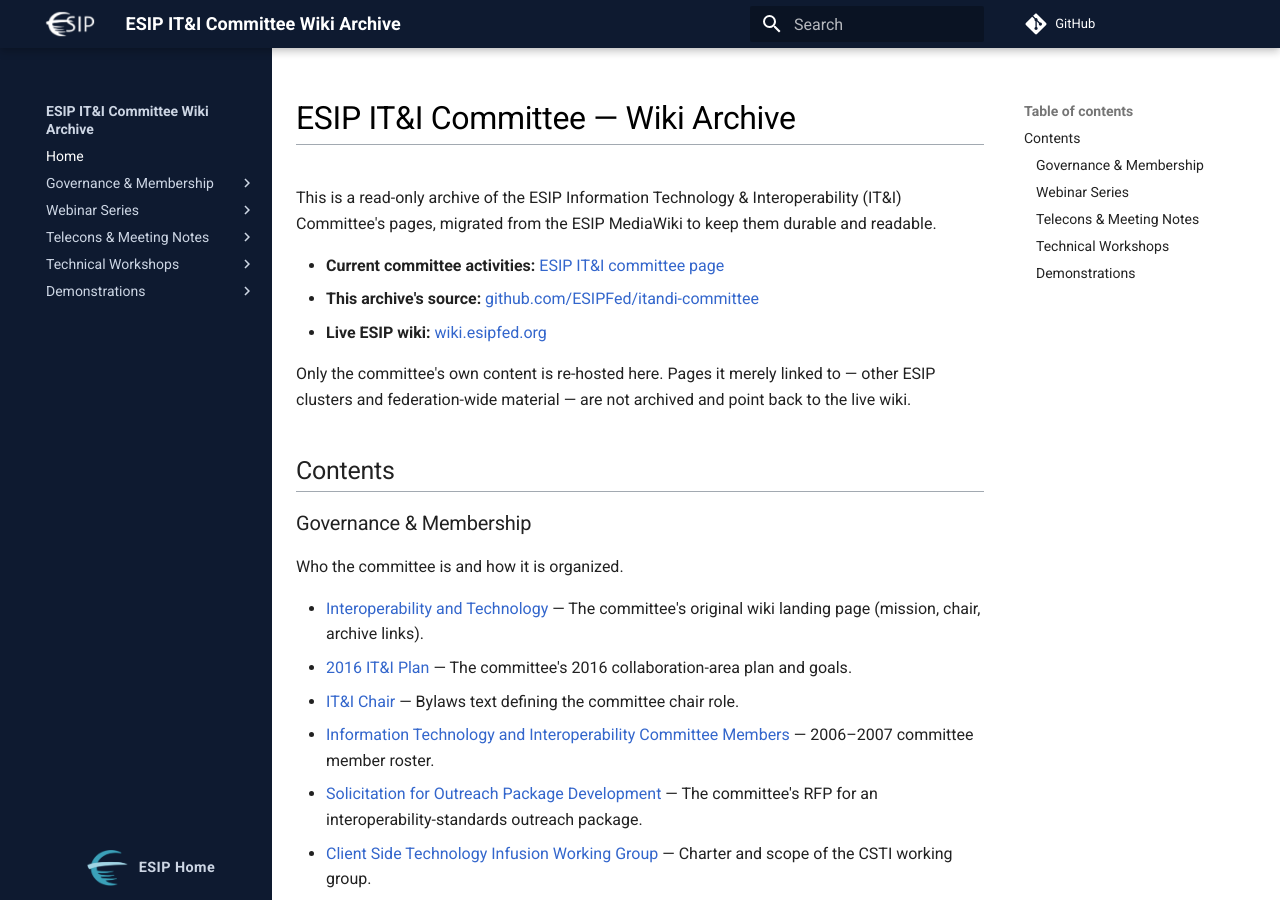
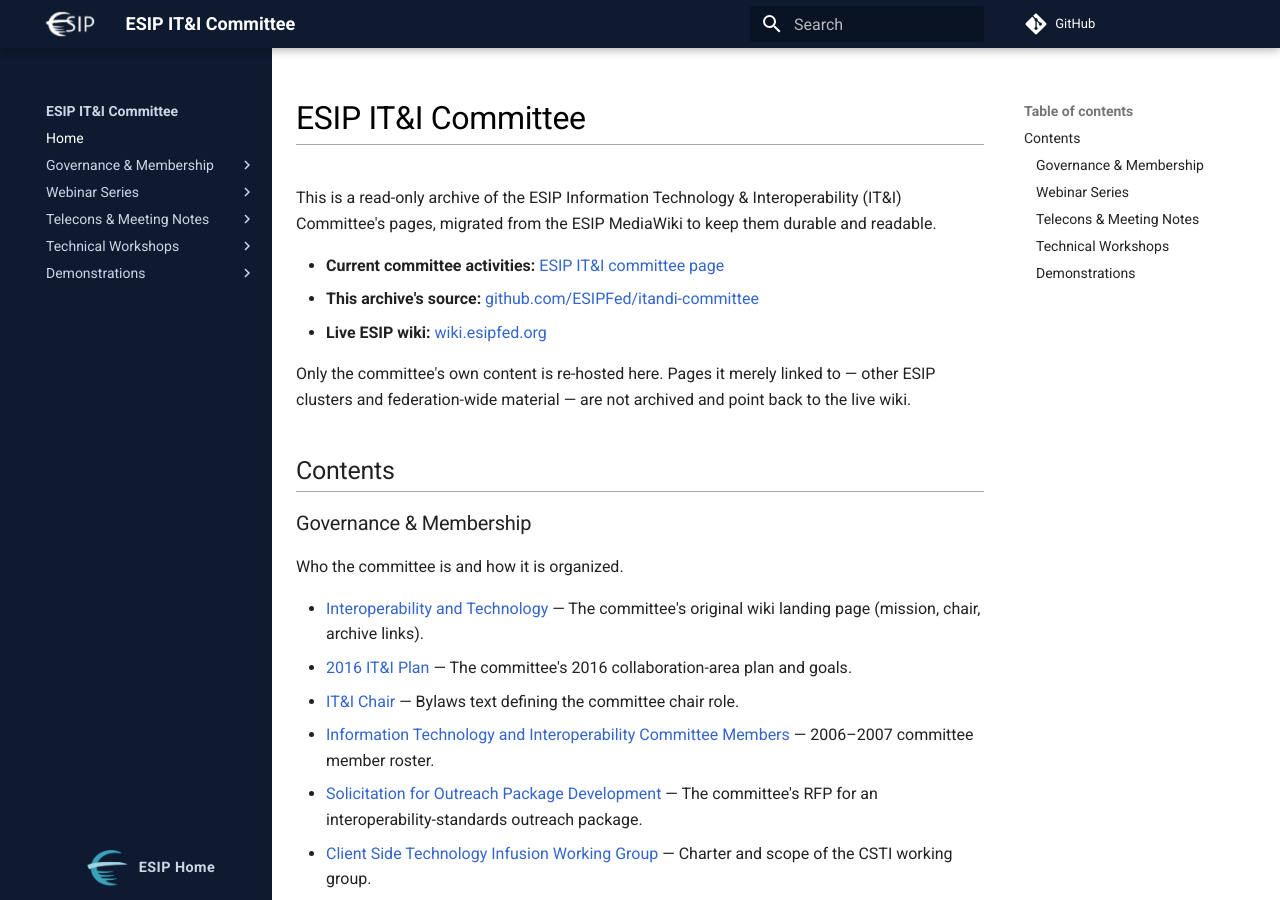
Before and after one commit to ESIPFed/itandi-committee, an MkDocs documentation site: the page built from docs/index.md, in a window 1280 px wide and 900 px high. Built offline with MkDocs 1.6.1 and Material for MkDocs 9.7.7, drawn with Linux system fonts in a browser that asks for light colours; comment, search, counter and statistics services are not loaded.

Commit message:
social preview

```diff
--- a/docs/index.md
+++ b/docs/index.md
@@ -1,8 +1,8 @@
 ---
-title: "IT&I Wiki Archive"
+title: "ESIP IT&I Committee"
 ---
 
-# ESIP IT&I Committee — Wiki Archive
+# ESIP IT&I Committee
 
 This is a read-only archive of the ESIP Information Technology & Interoperability (IT&I) Committee's pages, migrated from the ESIP MediaWiki to keep them durable and readable.
 
--- a/mkdocs.yml
+++ b/mkdocs.yml
@@ -1,4 +1,4 @@
-site_name: ESIP IT&I Committee Wiki Archive
+site_name: ESIP IT&I Committee
 site_description: >-
   A durable archive of the ESIP Information Technology and Interoperability
   Committee's content from the ESIP MediaWiki.
--- a/overrides/main.html
+++ b/overrides/main.html
@@ -1,4 +1,38 @@
 {% extends "base.html" %}
+
+{#- MkDocs emits site_name / page.title into <title> without HTML-escaping, so
+    the "&" in "IT&I" comes out bare (invalid) and link unfurlers show "&amp;".
+    Re-emit the title escaped, and add Open Graph / Twitter tags (absent by
+    default) so Slack and others unfurl a clean title and description. -#}
+{% block htmltitle %}
+  <title>{% if page and page.title and not page.is_homepage %}{{ page.title | e }} - {{ config.site_name | e }}{% else %}{{ config.site_name | e }}{% endif %}</title>
+{% endblock %}
+
+{% block extrahead %}
+  {% if page and page.title and not page.is_homepage %}
+    {% set meta_title = page.title ~ " - " ~ config.site_name %}
+  {% else %}
+    {% set meta_title = config.site_name %}
+  {% endif %}
+  {% set meta_desc = page.meta.description if page and page.meta and page.meta.description else config.site_description %}
+  {% set social_image = config.site_url ~ "assets/social-card.png" %}
+  <meta property="og:type" content="website">
+  <meta property="og:site_name" content="{{ config.site_name | e }}">
+  <meta property="og:locale" content="en_US">
+  <meta property="og:title" content="{{ meta_title | e }}">
+  <meta property="og:description" content="{{ meta_desc | e }}">
+  {% if page and page.canonical_url %}<meta property="og:url" content="{{ page.canonical_url }}">{% endif %}
+  <meta property="og:image" content="{{ social_image }}">
+  <meta property="og:image:secure_url" content="{{ social_image }}">
+  <meta property="og:image:type" content="image/png">
+  <meta property="og:image:width" content="1200">
+  <meta property="og:image:height" content="630">
+  <meta property="og:image:alt" content="{{ config.site_name | e }}">
+  <meta name="twitter:card" content="summary_large_image">
+  <meta name="twitter:title" content="{{ meta_title | e }}">
+  <meta name="twitter:description" content="{{ meta_desc | e }}">
+  <meta name="twitter:image" content="{{ social_image }}">
+{% endblock %}
 
 {#- Full-height navy panel behind the left column (the sidebar sits inside a
     centred grid and has no real height of its own), plus the ESIP swoosh pinned
```
Also changed, not shown: docs/assets/social-card.png (added), 1 other file.
